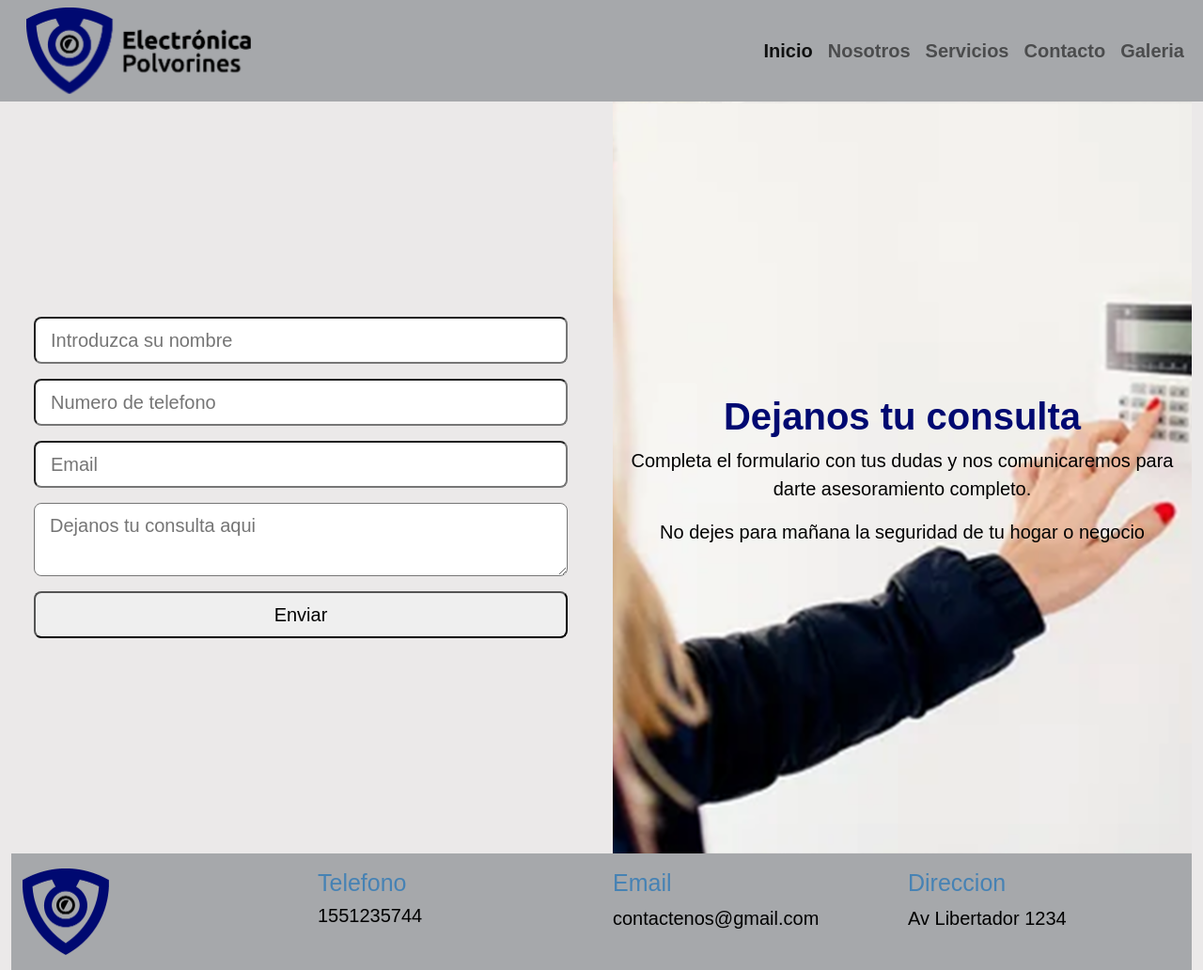
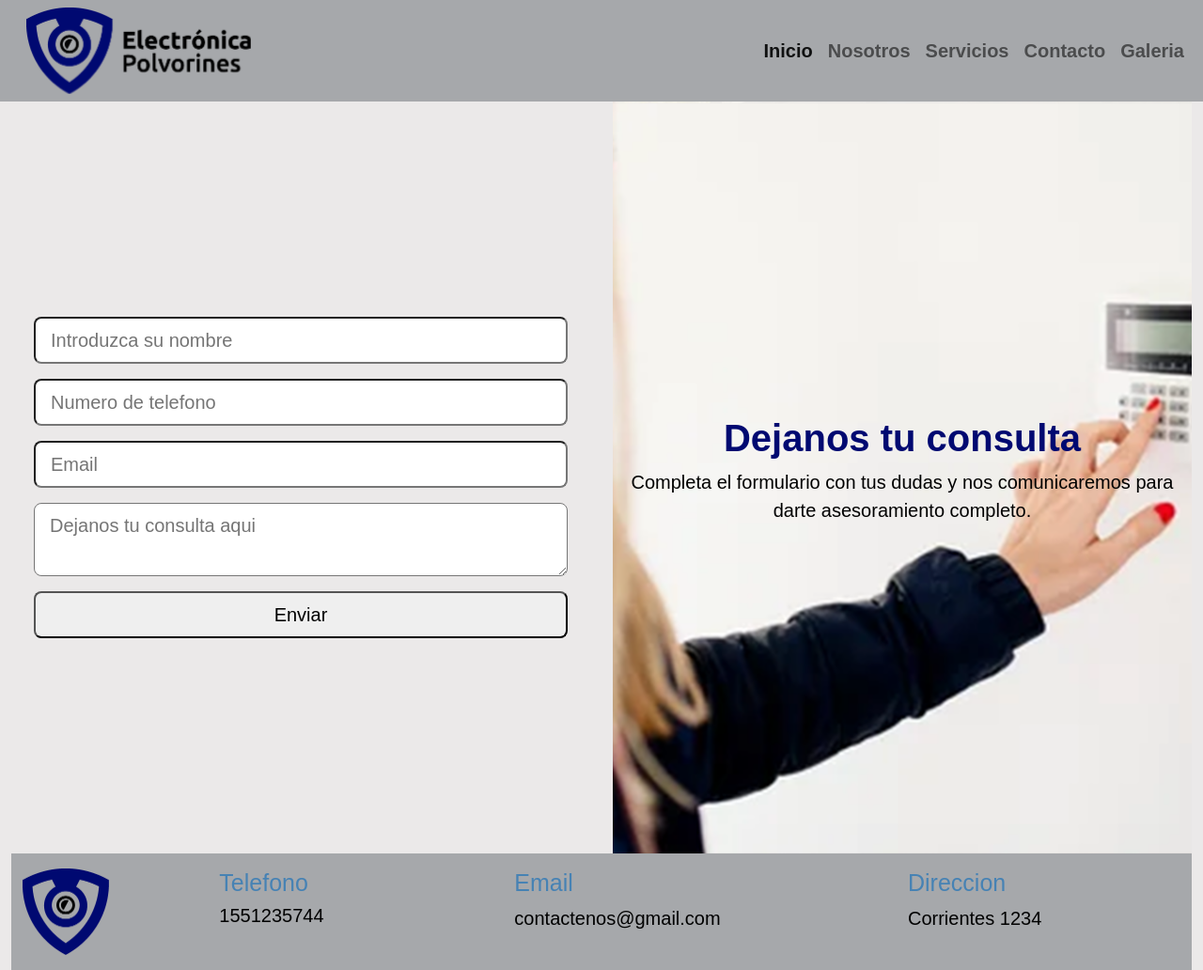
Before and after one commit to MedinaJuaan/coder44585, a website: page vistas/contacto.html in a window 1280 px wide. Shown: the whole page at 94% size. Drawn offline with nearby package versions, Linux system fonts and the light colour scheme.

Commit message:
Se finaliza proyecto final

```diff
--- a/estilos/sass/Parciales/_banners.scss
+++ b/estilos/sass/Parciales/_banners.scss
@@ -14,7 +14,7 @@
     }
     .banner3{
         background-image: url(../../imagenes/banner3.png);
-        background-size: fixed;
+        background-size: cover;
         background-position: center center;
         height:70vh;
     }
--- a/vistas/contacto.html
+++ b/vistas/contacto.html
@@ -71,11 +71,10 @@
             </div>
             <div class="col-md-6">
                <section class="container form-img">
-                  <div class="d-flex flex-column h-100 justify-content-center text-light">
+                  <div class="d-flex flex-column h-100 justify-content-center ">
                      <h1 class="text-center">Dejanos tu consulta</h1>
                      <p class="text-center">Completa el formulario con tus dudas y nos comunicaremos para darte
                         asesoramiento completo.</p>
-                     <p class="text-center"> No dejes para mañana la seguridad de tu hogar o negocio</p>
                   </div>
                </section>
 
@@ -85,21 +84,21 @@
          </div>
          <footer class="container-fluid footer">
             <div class="row">
-               <div class="col-md-3 mt-3 mb-3">
+               <div class="col-md-2 mt-3 mb-3">
                   <img class="footer-logo col" src="../imagenes/logo_iso.png" alt="Logo empresa">
                </div>
                <div class="col-md-3 mt-3 mb-3">
                   <h4>Telefono<h4>
                         <p>1551235744</p>
                </div>
-               <div class="col-md-3 mt-3 mb-3">
+               <div class="col-md-4 mt-3 mb-3">
                   <h4>Email</h4>
                   <p>contactenos@gmail.com</p>
 
                </div>
                <div class="col-md-3 mt-3 mb-3">
                   <h4>Direccion</h4>
-                  <p>Av Libertador 1234</p>
+                  <p>Corrientes 1234</p>
 
                </div>
             </div>
```
Also changed, not shown: index.html (+9 -6 lines), vistas/galeria.html (+3 -3 lines), vistas/nosotros.html (+16 -7 lines), vistas/servicios.html (+24 -7 lines), estilos/css/main.css.
